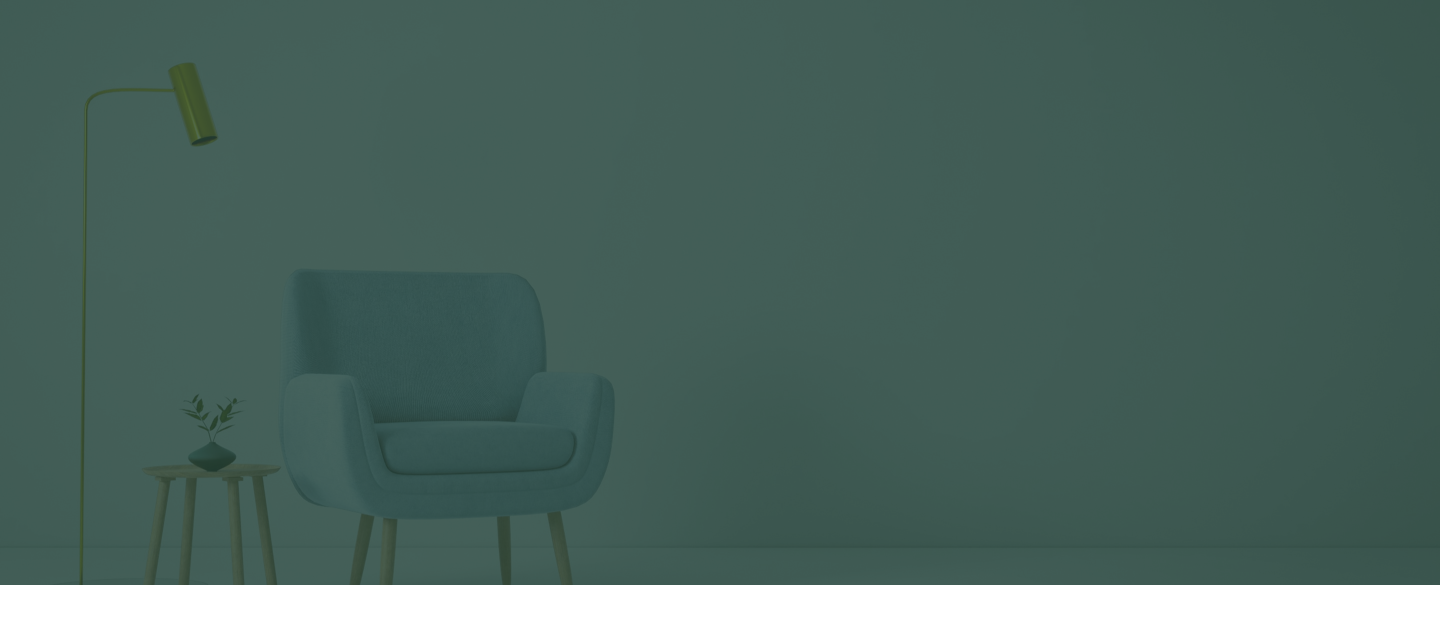
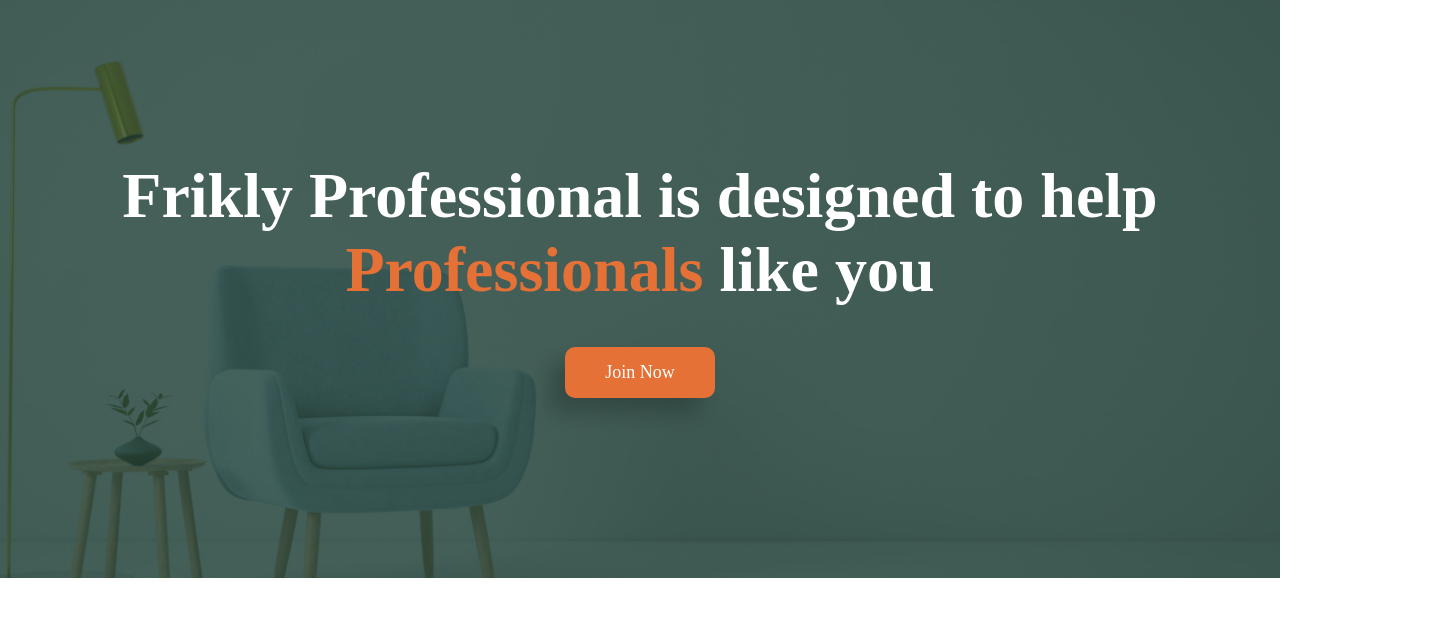
Before and after one commit to yeasminaramony/first-html, a plain HTML site: page two/index.html in a window 1280 px wide. Shown: the part 82-706 px from the top of the page, 1440 px wide, since content can reach past the window. Drawn offline with Linux system fonts and the light colour scheme.

Commit message:
hero done

```diff
--- a/two/index.html
+++ b/two/index.html
@@ -25,8 +25,22 @@
         </div>
     </div>
  </header>
-    <div class="background-image">
-        <img src="./img/img.png" alt="">
+
+
+<section class="home-hero-section" style="background-image: url(./img/img.png);">
+    <div class="container">
+        <div class="row">
+           <div class="home-hero-content">
+                <h1>Frikly Professional is designed to help <span>Professionals</span> like you</h1>
+                <a href="#" class="button">Join Now</a>
+           </div>
+        </div>
     </div>
+</section>
+
+
+
+
+
 </body>
 </html>
--- a/two/style.css
+++ b/two/style.css
@@ -45,3 +45,41 @@
 .background-image{
     background-size: cover;
 }
+
+/* home hero start */
+.home-hero-content {
+    height: 600px;
+    width: 100%;
+    display: flex;
+    flex-direction: column;
+    align-items: center;
+    justify-content: center;
+    gap: 40px;
+}
+
+.home-hero-content h1 {
+    font-size: 64px;
+    text-align: center;
+    color: #fff;
+}
+
+.home-hero-content h1 span {
+    color: #E67136;
+}
+.button {
+    background: #e67136;
+    color: #fff;
+    text-decoration: none;
+    border-radius: 10px;
+    padding: 15px 40px;
+    font-size: 18px;
+    box-shadow: -15px 15px 20px #0003;
+}
+
+section.home-hero-section {
+    background-size: cover;
+    background-position: bottom center;
+}
+
+
+/* home hero end */
```
